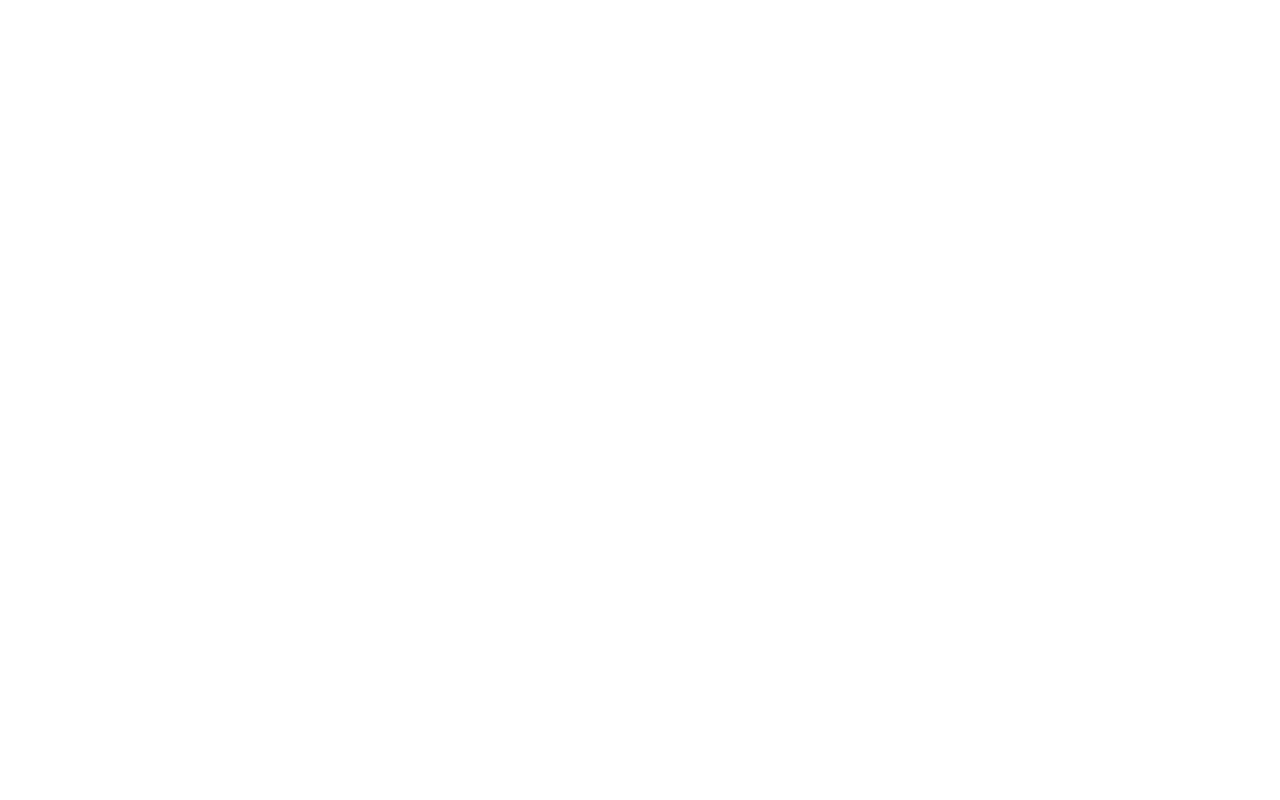
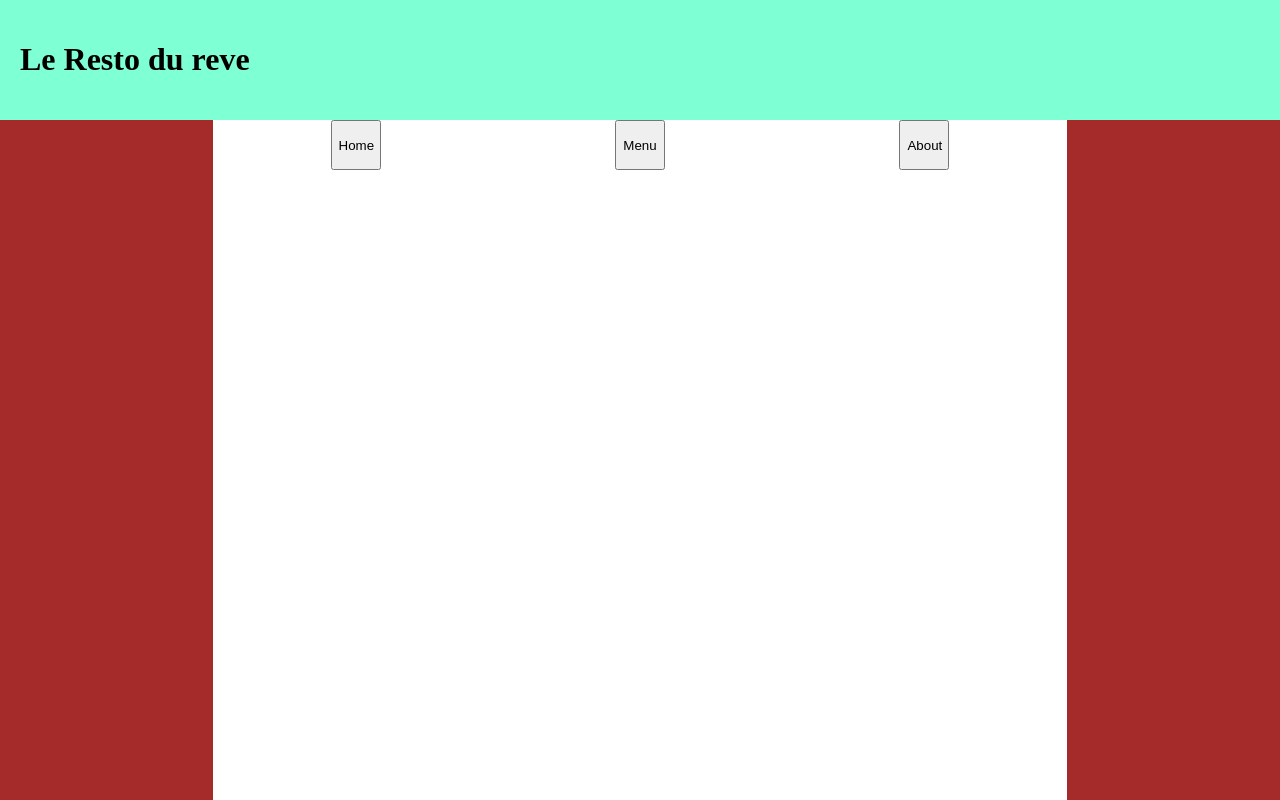
Before and after one commit to dunsd/restaurant-page, a website built with webpack: page dist/index.html in a window 1280 px wide. Built offline with nearby package versions, Linux system fonts and the light colour scheme.

Commit message:
Add webpack bundling, grid layout and functions
add module for generate pages with buttons.

```diff
--- /dev/null
+++ b/src/generatePage.js
@@ -0,0 +1,60 @@
+const leftSide = document.createElement('div');
+const rightSide = document.createElement('div');
+const mainContent = document.createElement('div');
+leftSide.className = ('leftSide');
+mainContent.className = ('mainContent');
+rightSide.className = ('rightSide');
+
+function generateFirstPage() {
+
+    const links = document.createElement('div');
+    links.className = "links";
+    const homeButton = document.createElement('button');
+    const menuButton = document.createElement('button');
+    const aboutButton = document.createElement('button');
+    homeButton.className = "linkButton";
+    menuButton.className = "linkButton";
+    aboutButton.className = "linkButton";
+    homeButton.textContent = "Home";
+    menuButton.textContent = "Menu";
+    aboutButton.textContent = "About";
+
+    content.textContent = "";
+    createHeader();
+    content.appendChild(leftSide);
+    content.appendChild(mainContent);
+    content.appendChild(rightSide);
+    mainContent.appendChild(links);
+    links.appendChild(homeButton);
+    links.appendChild(menuButton);
+    links.appendChild(aboutButton);
+    homePage();
+}
+
+function homePage() {
+
+
+
+}
+
+function menuPage() {
+
+}
+
+function aboutPage() {
+
+}
+
+function createHeader() {
+    const header = document.createElement('div');
+    const nameBanner = document.createElement('h1');
+    header.className = ('header');
+    nameBanner.textContent = "Le Resto du reve";
+
+    content.appendChild(header);
+    // header.appendChild(links);
+    header.appendChild(nameBanner);
+
+}
+
+export { generateFirstPage, homePage, menuPage};
--- a/src/index.js
+++ b/src/index.js
@@ -1 +1,10 @@
-alert("TEST");
+import './styles.css';
+import {generateFirstPage, mainMenu} from './generatePage.js';
+
+const content = document.querySelector('#content');
+
+
+
+
+
+generateFirstPage();
--- /dev/null
+++ b/src/styles.css
@@ -0,0 +1,60 @@
+body {
+    height: 100vh;
+    margin: 0;
+}
+#content {
+    display: grid;
+    margin: 0;
+    grid-template-columns: 1fr 4fr 1fr;
+    grid-template-rows: 1fr 8fr 1fr;
+    grid-template-areas:
+    "header header header"
+    "left main right"
+    "left main right";
+    width: 100%;
+    height: 100vh;
+}
+
+.links {
+    display: flex;
+    justify-content: space-around;
+    width: 100%;
+}
+
+.container {
+    border: solid 1px;
+}
+
+.header {
+    display: grid;
+    background-color: aquamarine;
+    height: 10vh;
+    width: auto;
+    padding: 20px;
+    grid-area: header;
+}
+
+.mainContent {
+    display: grid;
+    grid-area: main;
+    grid-template-rows: 1fr 6fr;
+}
+
+.leftSide {
+    display: grid;
+    grid-area: left;
+    background-color: brown;
+
+}
+
+.rightSide {
+    display: grid;
+    grid-area: right;
+    background-color: brown;
+}
+
+.linkButton {
+    height: 50px;
+    width: 50px;
+
+}
--- a/webpack.config.js
+++ b/webpack.config.js
@@ -1,9 +1,20 @@
 const path = require('path');
 
 module.exports = {
-  entry: './src/index.js',
+  entry: {
+    index: './src/index.js',
+    generate: './src/generatePage.js',
+    },
   output: {
-    filename: 'main.js',
+    filename: '[name].bundle.js',
     path: path.resolve(__dirname, 'dist'),
   },
+  module: {
+    rules: [
+      {
+        test: /\.css$/i,
+        use: ['style-loader', 'css-loader'],
+      },
+    ],
+  },
 };
```
Also changed, not shown: package.json (+6 -1 lines), dist/generate.bundle.js (added), dist/index.bundle.js (added), dist/index.html, dist/main.js, 1 other file.
